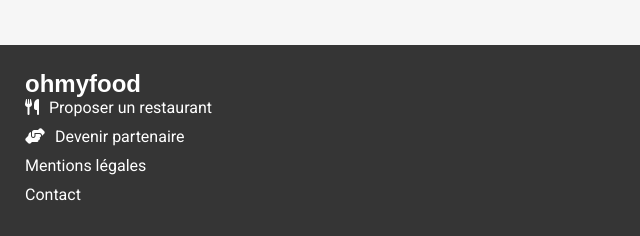
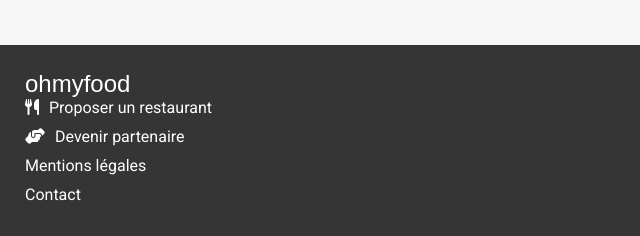
Before and after one commit to 4minem/Ohmyfood, a website: page index.html in a window 1280 px wide. Shown: the part 1290-1526 px from the top of the page, 0-640 px from the left. Drawn offline with Linux system fonts and the light colour scheme; a web font is replaced by a local one.

Commit message:
Police Logo

```diff
--- a/index.html
+++ b/index.html
@@ -28,7 +28,7 @@
       <!--LOCALISATION-->
       <section class="localisation">
         <i class="fas fa-map-marker-alt localisation__icon"></i>
-        <h3 class="localisation__text">Paris, belleville</h3>
+        <h3 class="localisation__text">Paris, Belleville</h3>
       </section>
 
       <!--EXPLORER-->
--- a/sass/pages/_page_principale.scss
+++ b/sass/pages/_page_principale.scss
@@ -111,10 +111,11 @@
   background-color: #353535;
   padding: 25px;
   &__logo {
-    font-size: 24px;
+    font-size: 20px;
     font-family: "Shrikhand", sans-serif;
     color: white;
     margin-bottom: 15px;
+    font-weight: normal;
   }
   &__txt {
     color: white;
```
Also changed, not shown: public/css/style.css, 1 other file.
